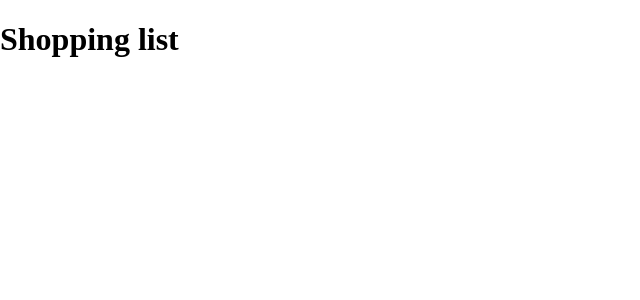
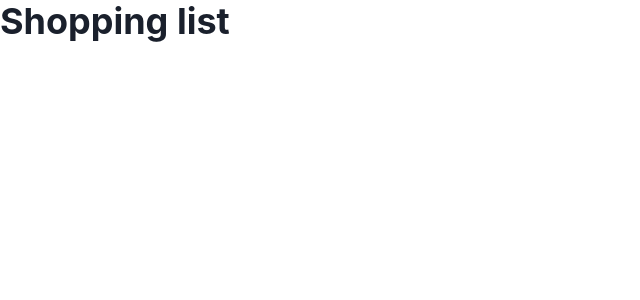
Before and after one commit to marklynskey/shopping-list, a React (Create React App) app: page / in a window 1280 px wide. Shown: the top 300 px of the page, without its empty margins (0-640 px from the left). Built offline with nearby package versions, Linux system fonts and the light colour scheme.

Commit message:
feat: add chakra context and add styling to heading

```diff
--- a/public/index.html
+++ b/public/index.html
@@ -8,7 +8,6 @@
       name="Shoppling list"
       content="Create shopping lists and track your spending!"
     />
-    <link rel="apple-touch-icon" href="%PUBLIC_URL%/logo192.png" />
     <title>Shopping list</title>
   </head>
   <body>
--- a/src/App.js
+++ /dev/null
@@ -1,3 +0,0 @@
-const App = () => <h1>Shopping list</h1>;
-
-export default App;
--- /dev/null
+++ b/src/App.jsx
@@ -0,0 +1,5 @@
+import { Heading } from "@chakra-ui/react";
+
+const App = () => <Heading>Shopping list</Heading>;
+
+export default App;
--- a/src/index.js
+++ b/src/index.jsx
@@ -1,11 +1,14 @@
 import React from "react";
 import ReactDOM from "react-dom";
+import { ChakraProvider } from "@chakra-ui/react";
 import "./index.css";
 import App from "./App";
 
 ReactDOM.render(
   <React.StrictMode>
-    <App />
+    <ChakraProvider>
+      <App />
+    </ChakraProvider>
   </React.StrictMode>,
   document.getElementById("root")
 );
```
